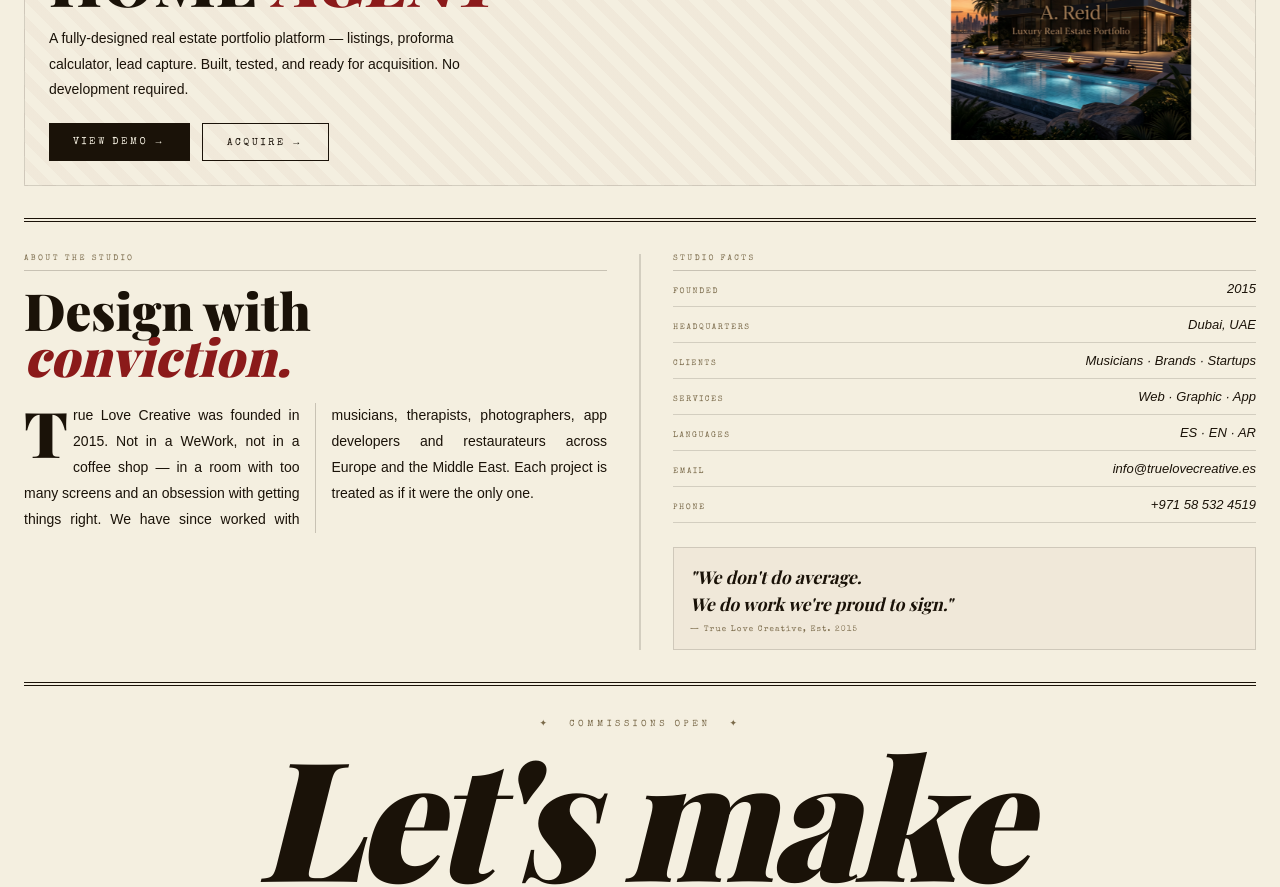
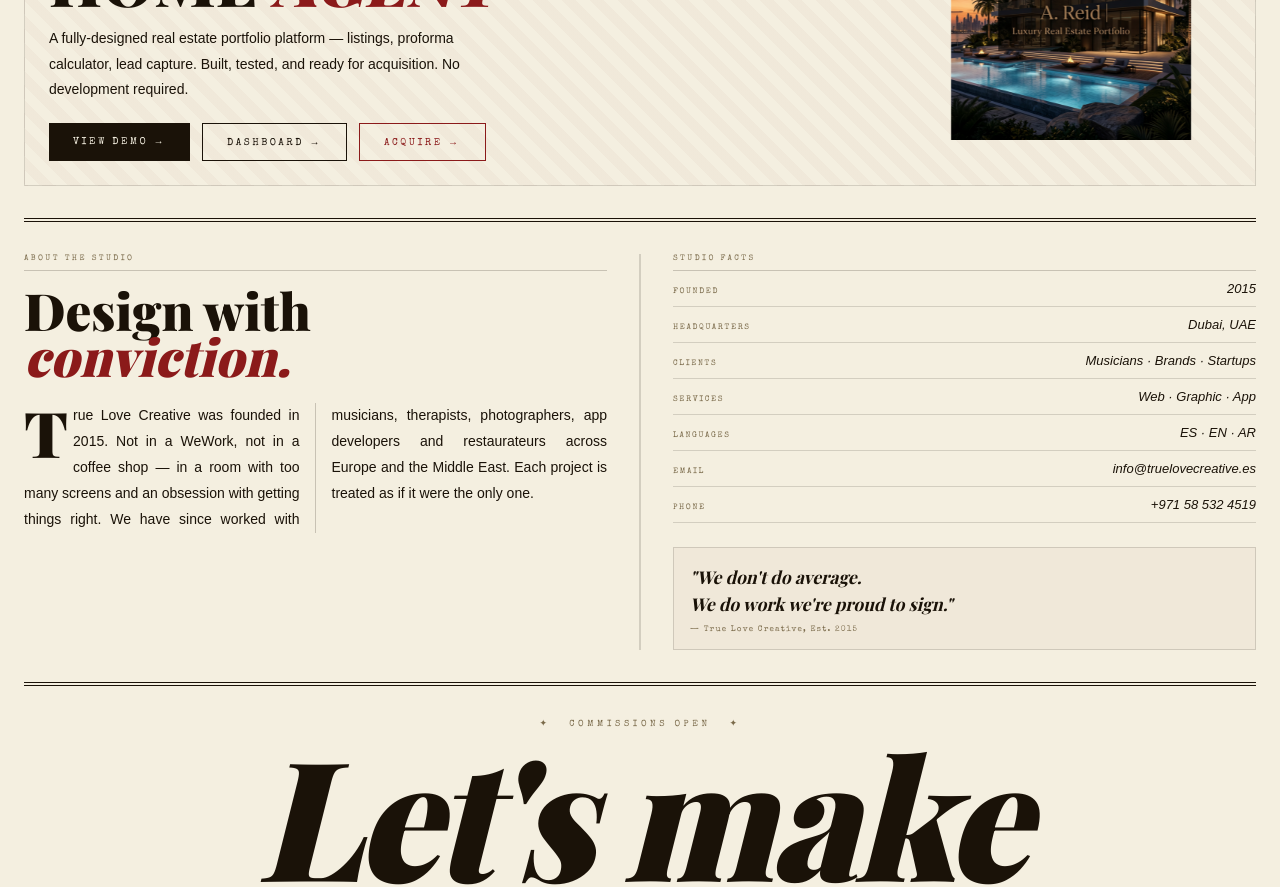
Before and after one commit to webvanguardai/truelove-web, a Next.js app: page / in a window 1280 px wide. Shown: the part 4420-5307 px from the top of the page. Built offline with nearby package versions, Linux system fonts and the light colour scheme; a web font is replaced by a local one.

Commit message:
feat: home agent dashboard link + acquire button red

```diff
--- a/app/page.tsx
+++ b/app/page.tsx
@@ -413,9 +413,14 @@ export default function Home() {
                     onMouseEnter={e=>(e.currentTarget.style.background=RED)} onMouseLeave={e=>(e.currentTarget.style.background=INK)}>
                     View Demo →
                   </a>
-                  <a href="mailto:info@truelovecreative.es?subject=Home Agent"
+                  <a href="https://home-agent-eight.vercel.app/admin" target="_blank" rel="noopener noreferrer"
                     style={{ display:'inline-block', fontFamily:E, fontSize:'10px', letterSpacing:'.25em', textTransform:'uppercase', border:`1px solid ${INK}`, color:INK, padding:'12px 24px', textDecoration:'none', transition:'all .15s' }}
                     onMouseEnter={e=>{e.currentTarget.style.background=INK;e.currentTarget.style.color=PAPER}} onMouseLeave={e=>{e.currentTarget.style.background='transparent';e.currentTarget.style.color=INK}}>
+                    Dashboard →
+                  </a>
+                  <a href="mailto:info@truelovecreative.es?subject=Home Agent"
+                    style={{ display:'inline-block', fontFamily:E, fontSize:'10px', letterSpacing:'.25em', textTransform:'uppercase', border:`1px solid ${RED}`, color:RED, padding:'12px 24px', textDecoration:'none', transition:'all .15s' }}
+                    onMouseEnter={e=>{e.currentTarget.style.background=RED;e.currentTarget.style.color=PAPER}} onMouseLeave={e=>{e.currentTarget.style.background='transparent';e.currentTarget.style.color=RED}}>
                     Acquire →
                   </a>
                 </div>
```
